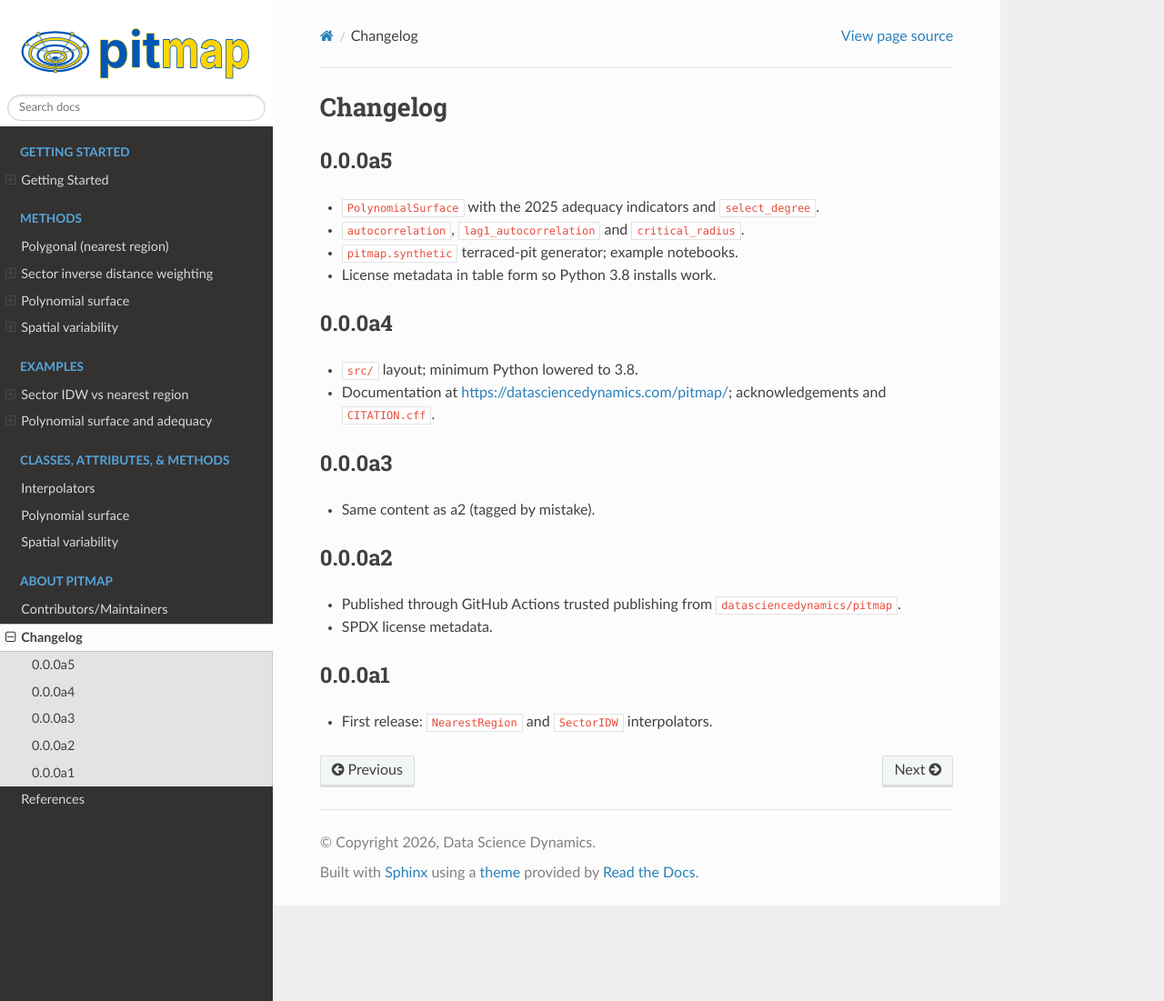
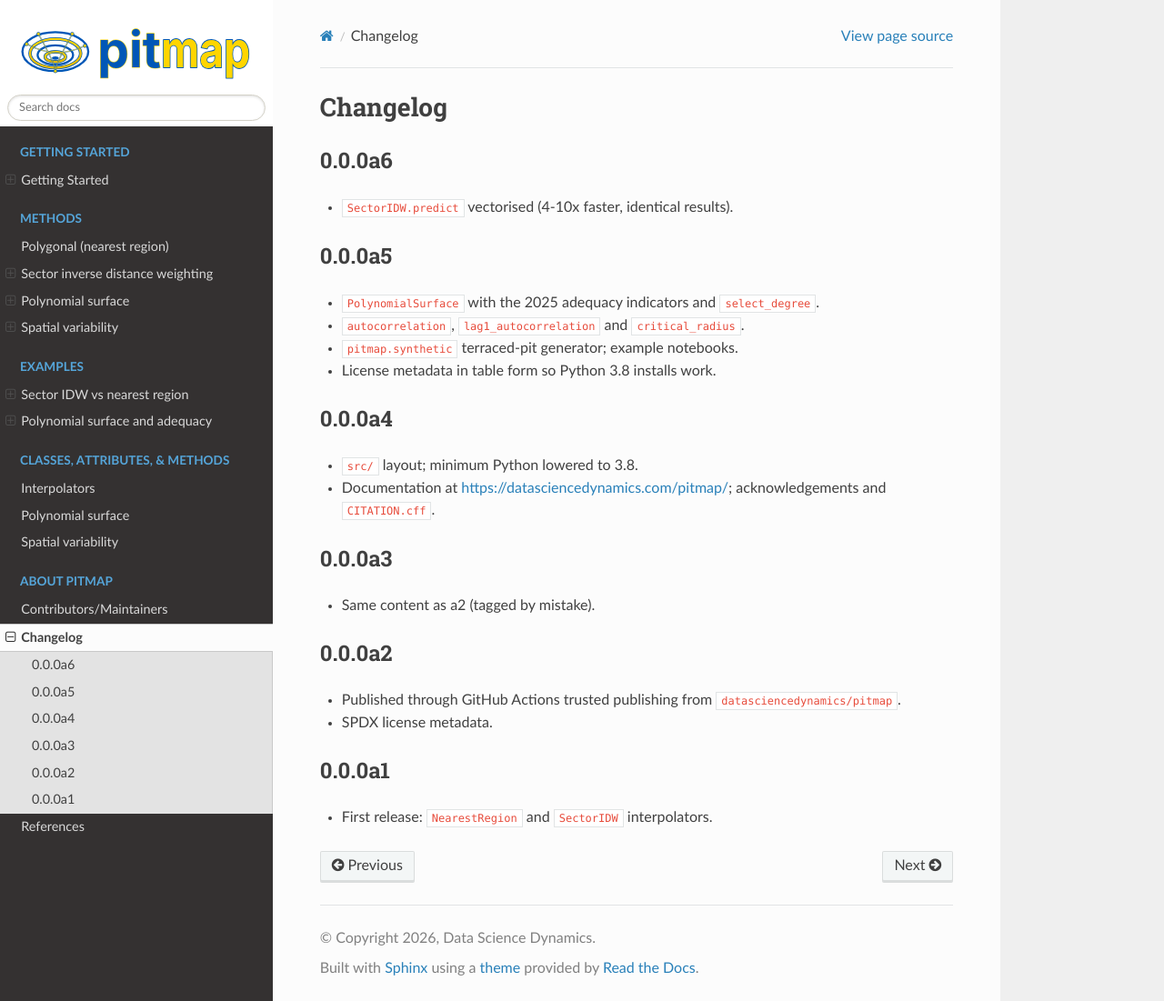
Before and after one commit to datasciencedynamics/pitmap, a Sphinx documentation site: the page built from docs/about/changelog.rst, in a window 1280 px wide and 1101 px high. Shown: the whole window at 91% size. Built offline with Sphinx 7.4.7 and the Read the Docs theme 3.1.0, drawn with Linux system fonts in a browser that asks for light colours.

Commit message:
Changelog a6

```diff
--- a/docs/about/changelog.rst
+++ b/docs/about/changelog.rst
@@ -1,5 +1,10 @@
 Changelog
 =========
+
+0.0.0a6
+-------
+
+- ``SectorIDW.predict`` vectorised (4-10x faster, identical results).
 
 0.0.0a5
 -------
```
